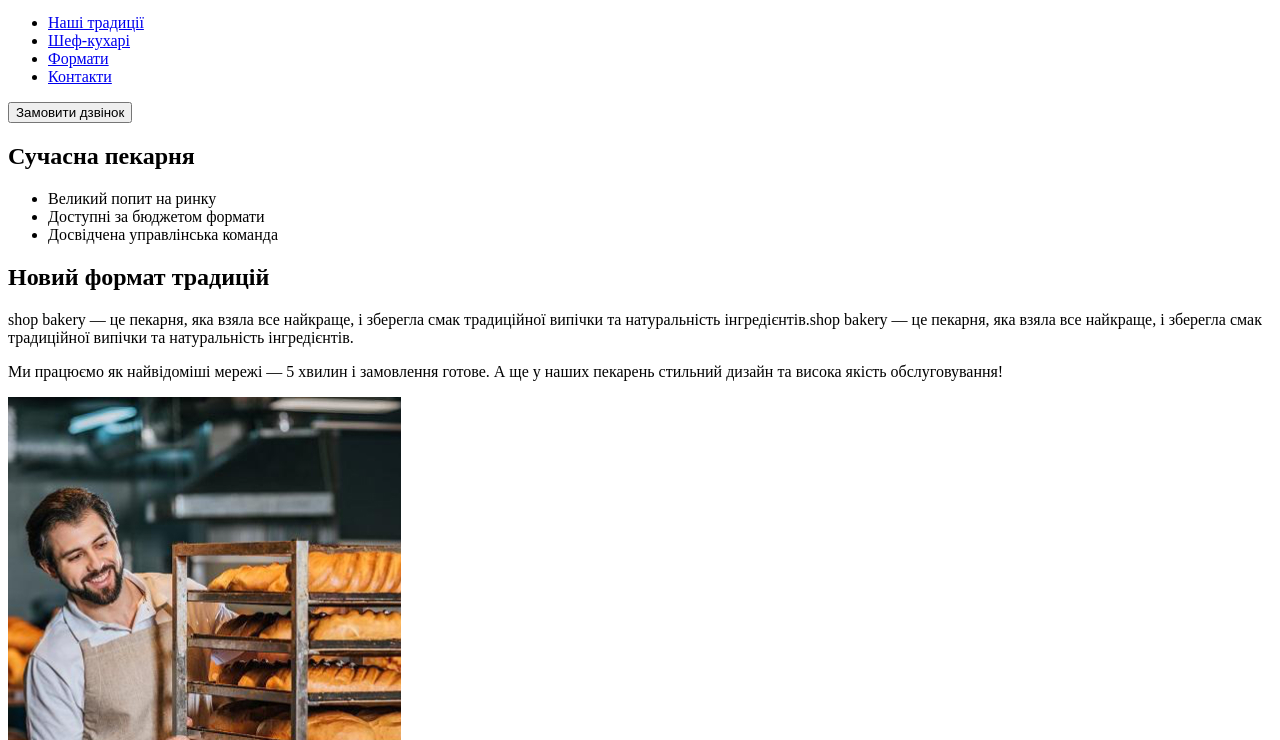
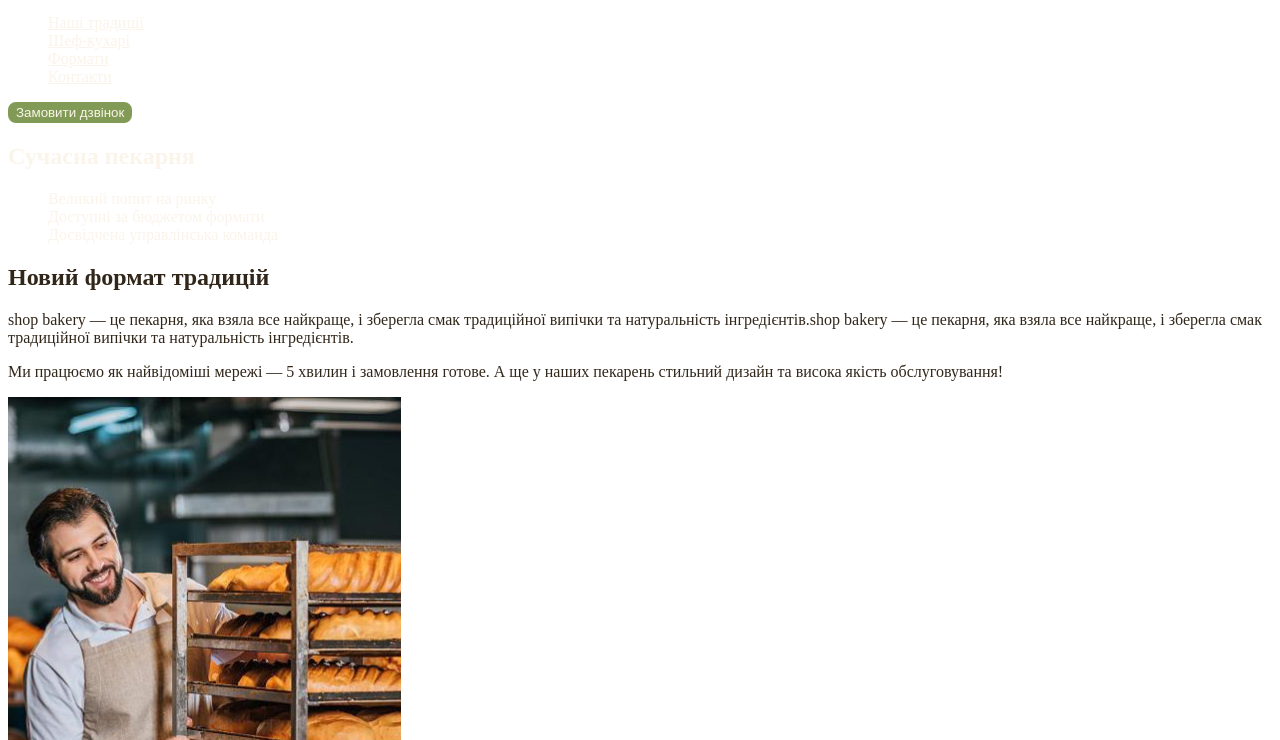
Before and after one commit to AnastaziMart/genius-tes, a plain HTML site: page index.html in a window 1280 px wide. Shown: the part 60-800 px from the top of the page. Drawn offline with Linux system fonts and the light colour scheme.

Commit message:
Add styles.css and css variables

```diff
--- /dev/null
+++ b/css/styles.css
@@ -0,0 +1,64 @@
+:root {
+	--color-primary-dark: #31261a;
+	--color-primary-light: #faf4ea;
+	--color-brand-light:#819b57;
+	--color-brand-dark: #465929;
+
+}
+
+/* Base */
+
+body {
+	color: var(--color-primary-dark);
+}
+
+ul {
+	list-style-type: none;
+}
+
+/* Button */
+.button {
+	color: var(--color-primary-light);
+	background-color: var(--color-brand-light);
+	border: 2px solid var(--color-brand-light);
+	border-radius: 8px;
+	cursor: pointer;
+
+}
+
+ button:hover {
+	color: var(--color-brand-dark);
+	background-color: transparent;
+}
+
+/* Link */
+
+.link {
+	color: var(--color-primary-light);
+
+}
+
+.link:hover {
+    color: var(--color-brand-light);
+}
+
+/* Hero section*/
+
+.hero-title {
+	color: var(--color-primary-light);
+}
+
+.hero-title .accent {
+	color: var(--color-brand);
+}
+
+/* Advantages section */
+.advantages-list {
+	color: var(--color-primary-light);
+	background-color: var(--color-brand);
+
+}
+
+.section-title .accent {
+	color: var(--color-brand-dark);
+}
--- a/index.html
+++ b/index.html
@@ -5,6 +5,7 @@
 	<meta charset="UTF-8">
 	<meta name="viewport" content="width=device-width, initial-scale=1.0">
 	<title>Сучасна пекарня</title>
+<link rel="stylesheet" href="./css/styles.css">
 </head>
 
 <body>
@@ -14,27 +15,25 @@
 				<img src="./images/logo.svg" alt="Логотип сучасної пекарні" />
 			</a>
 			<ul>
-				<li><a href="#traditions-section">Наші традиції</a></li>
-				<li><a href="#chefs-section">Шеф-кухарі</a></li>
-				<li><a href="#formats-section">Формати</a></li>
-				<li><a href="#contact-section">Контакти</a></li>
+				<li><a class="link" href="#traditions-section">Наші традиції</a></li>
+				<li><a class="link" href="#chefs-section">Шеф-кухарі</a></li>
+				<li><a class="link" href="#formats-section">Формати</a></li>
+				<li><a class="link" href="#contact-section">Контакти</a></li>
 			</ul>
 		</nav>
-		<button type="button">Замовити дзвінок</button>
+		<button class="button" type="button">Замовити дзвінок</button>
 	</header>
 	<main>
 		<section>
-			<h1>Сучасна пекарня</h1>
+			<h1 class="hero-title"><span class="accent">Сучасна</span> пекарня</h1>
 		</section>
-
-
 		<section id="traditions-section">
-			<ul>
+			<ul class="advantages-list">
 				<li>Великий попит на ринку </li>
 				<li>Доступні за бюджетом формати</li>
 				<li>Досвідчена управлінська команда</li>
 			</ul>
-			<h2>Новий формат традицій</h2>
+			<h2 class="section-title">Новий формат традицій</h2>
 			<p>
 				<span>shop bakery — це пекарня, яка взяла все найкраще, і зберегла смак традиційної випічки та натуральність інгредієнтів.</span>shop bakery — це пекарня, яка взяла все найкраще, і зберегла смак традиційної випічки та натуральність інгредієнтів.
 			</p>
@@ -42,7 +41,7 @@
 			<img src="./images/baker-man.jpg" alt="Чоловік пекар дивиться на батони із посмішкою" />
 		</section>
 		<section id="chefs-section">
-			<h2>Наші найкращі шеф-кухарі</h2>
+			<h2 class="section-title">Наші найкращі <span class="accent">шеф-кухарі</span></h2>
 			<ul>
 				<li>
 					<article>
@@ -63,7 +62,7 @@
 			</ul>
 		</section>
 		<section id="formats-section">
-			<h2>Формати</h2>
+			<h2 class="section-title">Формати</h2>
 			<li>
 				<article>
 					<h3 lang="en">Walrus</h3>
@@ -81,7 +80,7 @@
 			</li>
 		</section>
 		<section id="contact-section">
-			<h2>Приєднуйся до мережі пекарень</h2>
+			<h2 class="section-title">Приєднуйся до мережі пекарень</h2>
 		<iframe src="https://www.google.com/maps/embed?pb=!1m14!1m8!1m3!1d2414.4811852020453!2d30.490801000000005!3d50.456624!3m2!1i1024!2i768!4f13.1!3m3!1m2!1s0x40d4ce6371aa0fdb%3A0x447fbee89abf1047!2sKitchen%20Polly!5e1!3m2!1suk!2spl!4v1731962564234!5m2!1suk!2spl" width="603" height="595" allowfullscreen="" loading="lazy" referrerpolicy="no-referrer-when-downgrade"></iframe>
 		</section>
 	</main>
```
